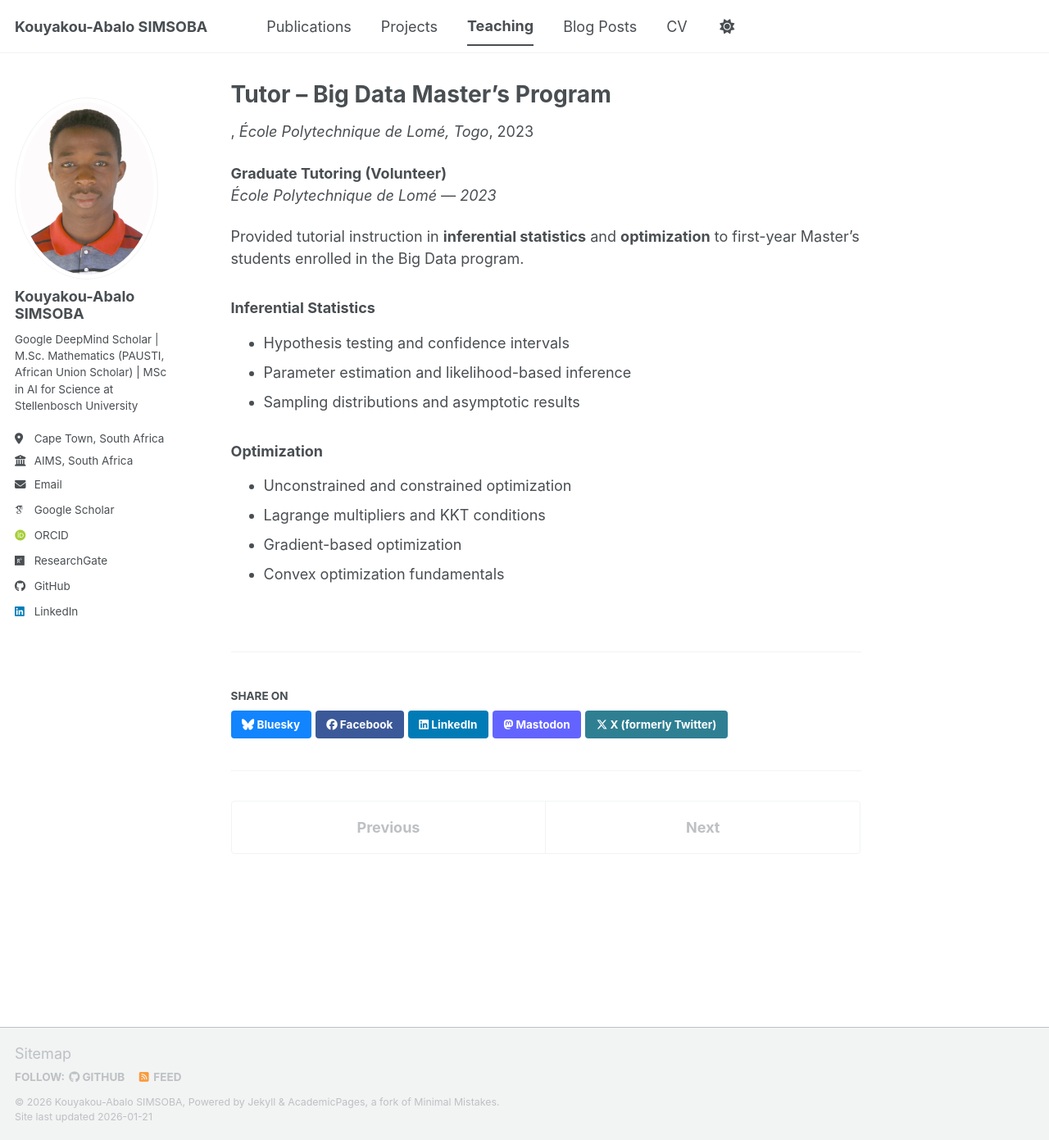
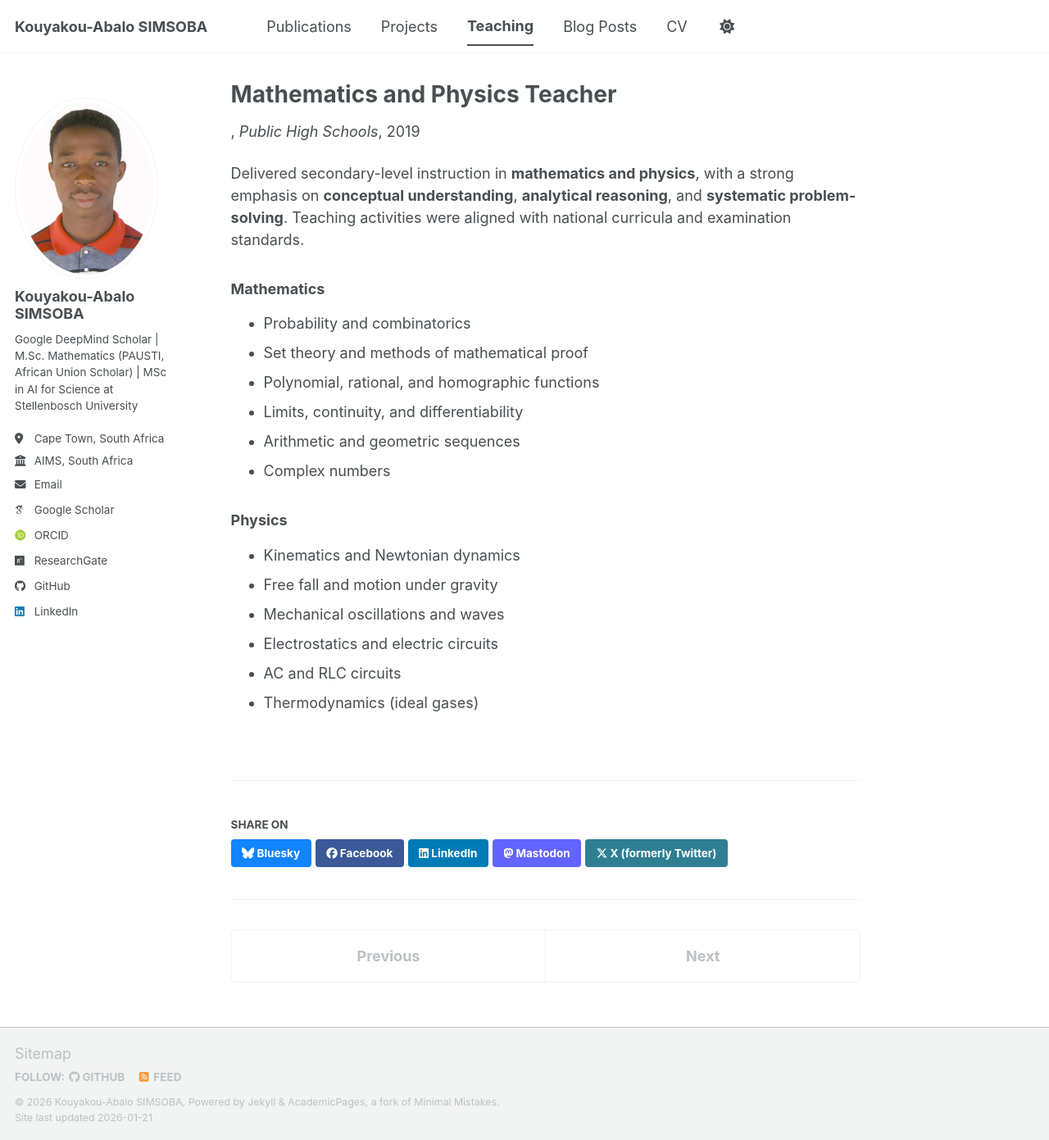
Before and after one commit to simsoba-research/simsoba-research.github.io, a Jekyll site: the page built from _teaching/2015-spring-teaching-2.md, in a window 1280 px wide and 1391 px high. Shown: the whole window at 82% size. Built offline with Jekyll 4.4.1, drawn with Linux system fonts in a browser that asks for light colours; some web fonts are replaced; a script bundle is joined from its source files by our own code; library files that are not in the unit come from our copies.

Commit message:
Update 2015-spring-teaching-2.md

```diff
--- a/_teaching/2015-spring-teaching-2.md
+++ b/_teaching/2015-spring-teaching-2.md
@@ -1,23 +1,27 @@
 ---
-title: "Tutor – Big Data Master’s Program"
+title: "Mathematics and Physics Teacher"
 collection: teaching
-venue: "École Polytechnique de Lomé, Togo"
-date: 2023-01-01
+venue: "Public High Schools"
+location: "Kara, Togo"
+date: 2019-01-01
 ---
 
-**Graduate Tutoring (Volunteer)**
-*École Polytechnique de Lomé — 2023*
+Delivered secondary-level instruction in **mathematics and physics**, with a strong emphasis on
+**conceptual understanding**, **analytical reasoning**, and **systematic problem-solving**.
+Teaching activities were aligned with national curricula and examination standards.
 
-Provided tutorial instruction in **inferential statistics** and **optimization** to first-year
-Master’s students enrolled in the Big Data program.
+### Mathematics
+- Probability and combinatorics
+- Set theory and methods of mathematical proof
+- Polynomial, rational, and homographic functions
+- Limits, continuity, and differentiability
+- Arithmetic and geometric sequences
+- Complex numbers
 
-### Inferential Statistics
-- Hypothesis testing and confidence intervals
-- Parameter estimation and likelihood-based inference
-- Sampling distributions and asymptotic results
-
-### Optimization
-- Unconstrained and constrained optimization
-- Lagrange multipliers and KKT conditions
-- Gradient-based optimization
-- Convex optimization fundamentals
+### Physics
+- Kinematics and Newtonian dynamics
+- Free fall and motion under gravity
+- Mechanical oscillations and waves
+- Electrostatics and electric circuits
+- AC and RLC circuits
+- Thermodynamics (ideal gases)
```
